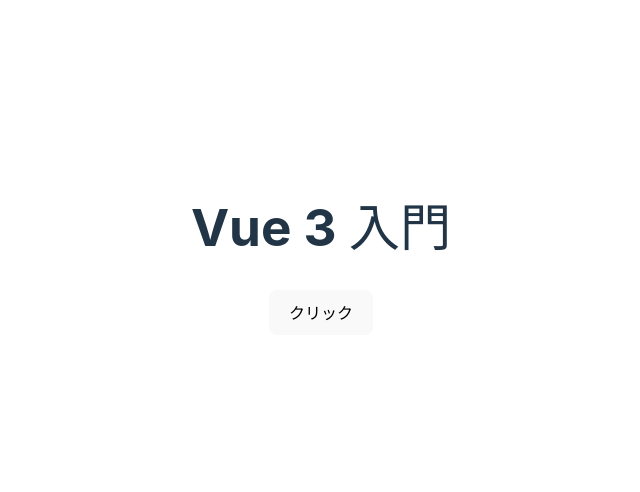
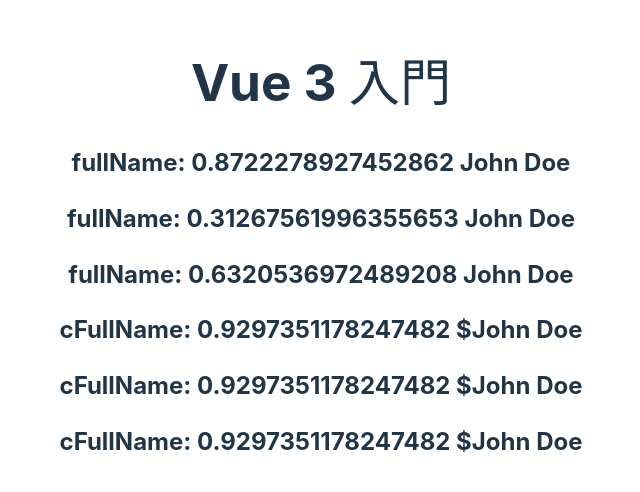
Before and after one commit to YumaEndo921/vue_sample, a Vue app: page / in a window 1280 px wide. Shown: the part 150-642 px from the top of the page, without its empty margins (319-959 px from the left). Built offline with nearby package versions, Linux system fonts and the light colour scheme.

Commit message:
5/15_save
学校でやった分

```diff
--- a/src/App.vue
+++ b/src/App.vue
@@ -1,17 +1,28 @@
+
 
 <script setup>
-const clickButton = (msg) => {
-  console.log(msg);
-};
-const another = (msg) => {
-  console.log(msg);
-};
+import { reactive, computed } from 'vue';
+const user = reactive({
+  firstName: 'John',
+  lastName: 'Doe',
+});
+const fullName = () => `${Math.random()} ${user.firstName} ${user.lastName}`;
+const cFullName = computed(
+  () => `${Math.random()} $${user.firstName} ${user.lastName}`
+);
 </script>
 
 <template>
   <h1>Vue 3 入門</h1>
-  <button @click="clickButton('クリック'), another('click')">クリック</button>
+  <h2>fullName: {{ fullName() }}</h2>
+  <h2>fullName: {{ fullName() }}</h2>
+  <h2>fullName: {{ fullName() }}</h2>
+  <h2>cFullName: {{ cFullName }}</h2>
+  <h2>cFullName: {{ cFullName }}</h2>
+  <h2>cFullName: {{ cFullName }}</h2>
 </template>
+
+
 
 <style scoped>
 .active {
```
